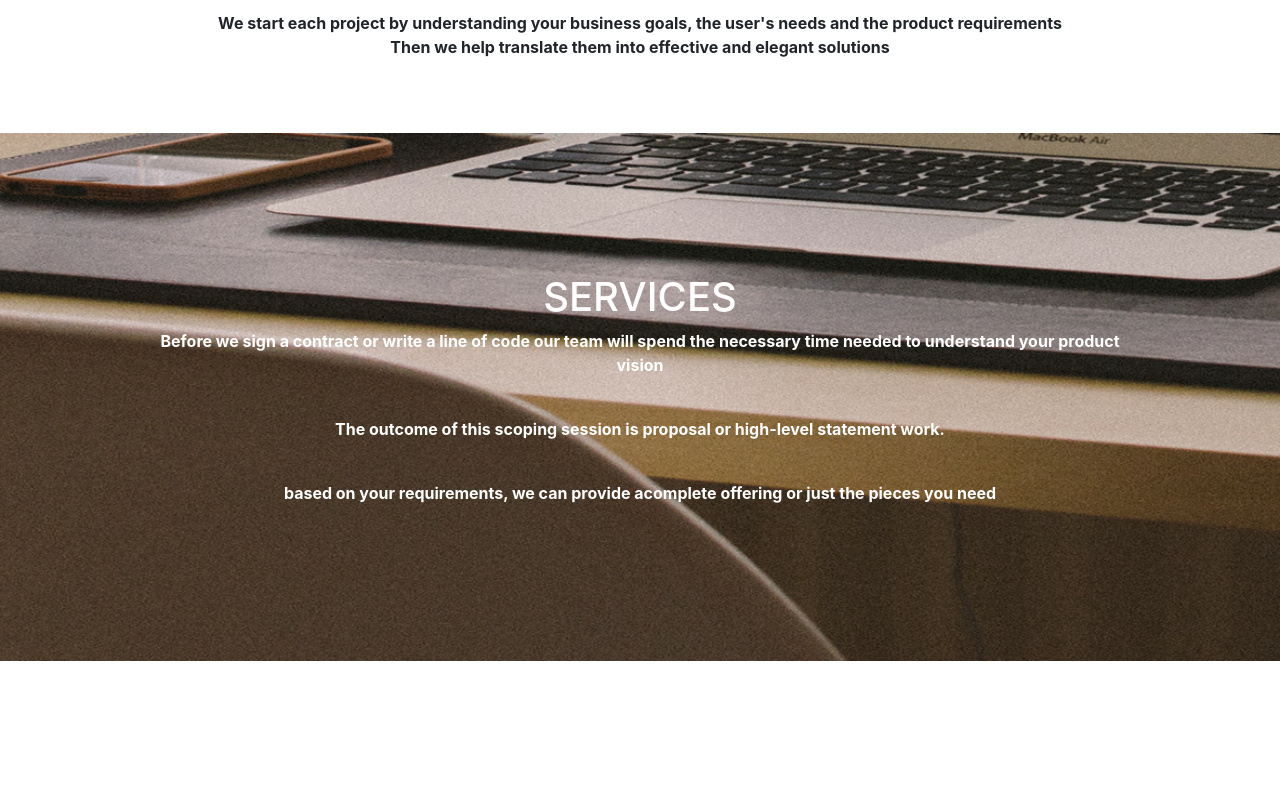
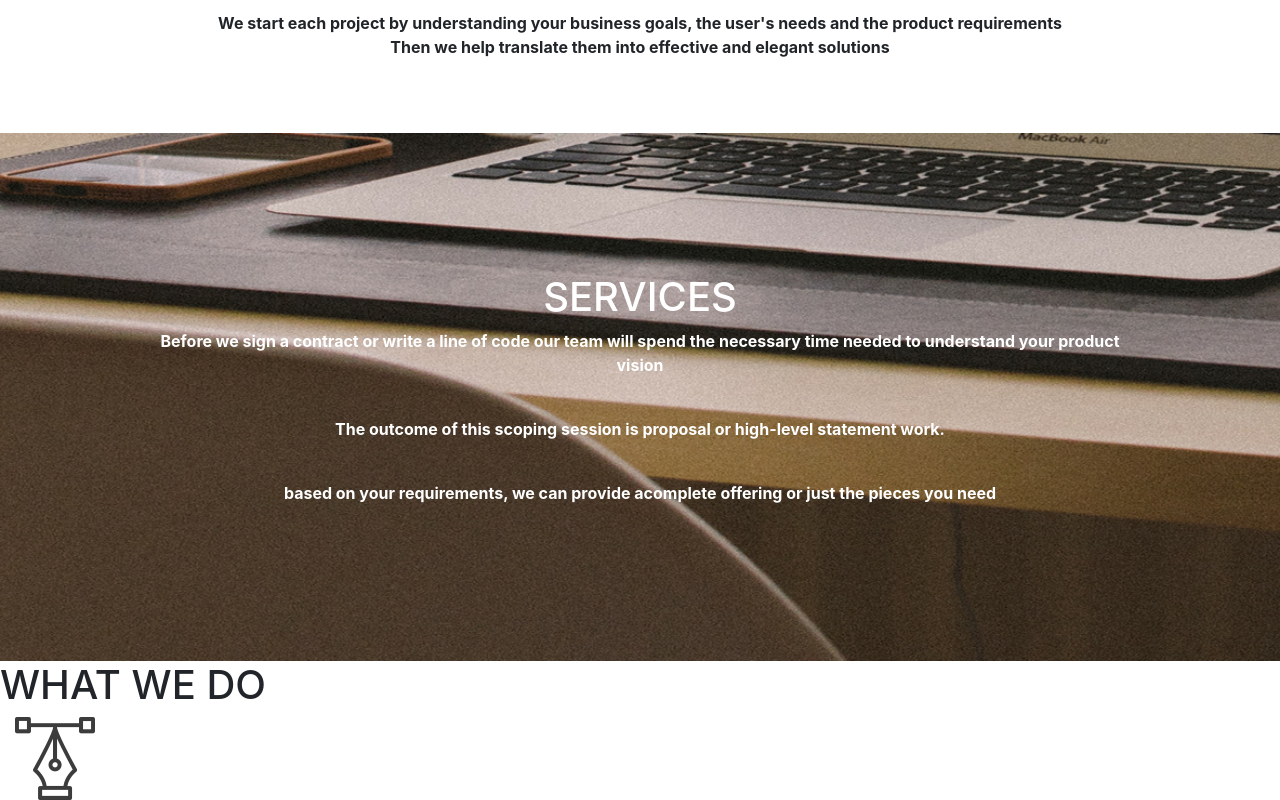
Before and after one commit to musau96/Delani-Studio, a plain HTML site: page index.html in a window 1280 px wide. Shown: the part 1140-1940 px from the top of the page. Before the commit the page ends 1801 px from the top, so only its background shows below. Drawn offline with Linux system fonts and the light colour scheme.

Commit message:
Added a what we do section with design icon

```diff
--- a/index.html
+++ b/index.html
@@ -13,24 +13,21 @@
     <!--Delani-Studio header-->
     <div class="row" id="row">
         <div class="col-md-12">
-            <br><br><br>
-            <br><br><br><br><br>
-            <br><br>
-            <img src="/images/logo/logo.png"></div>
+            <br><br><br> <br><br><br><br><br><br><br>
+            <img src="/images/logo/logo.png">
+        </div>
         <br>
         <br>
+
         <div class="col-md-12">
             <h1>WELCOME <br> <br>TO DELANI STUDIO</h1>
         </div>
+
         <div class="col-md-12">
             <p>AMAZING PEOPLE ARE MAKING AMAZING DESINGS IN A FUN ENVIROMENT</p>
         </div>
-        <br><br><br><br><br>
-        <br><br><br>
-        <br>
-        <br><br><br>
-        <br><br>
-        <br>
+        <br><br><br><br><br> <br> <br><br><br>
+        <br><br><br><br><br> <br>
         <div class="col-md-12">
             <img src="/images/mouse_click.png">
         </div>
@@ -66,6 +63,20 @@
         <p>based on your requirements, we can provide acomplete offering or just the pieces you need</p>
 
     </div>
+    <!--WHAT WE DO SECTION-->
+    <div class="description">
+        <h1>WHAT WE DO</h1>
+        <div class="container-fluid" id="contains">
+            <div class="row">
+                <div class="col-lg-4">
+                    <div class="design">
+                        <span class="clickable"><img src="images/services_icons/design_icon.png" alt="design"></span>
+                    </div>
+
+                </div>
+            </div>
+        </div>
+    </div>
 
 
 
```
